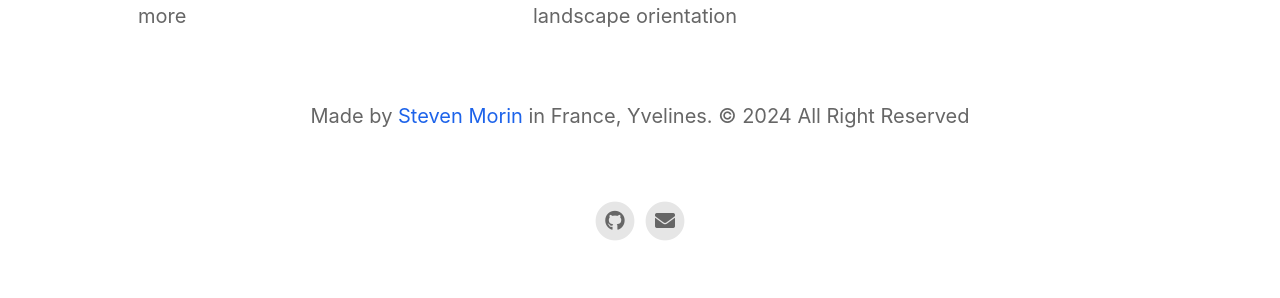
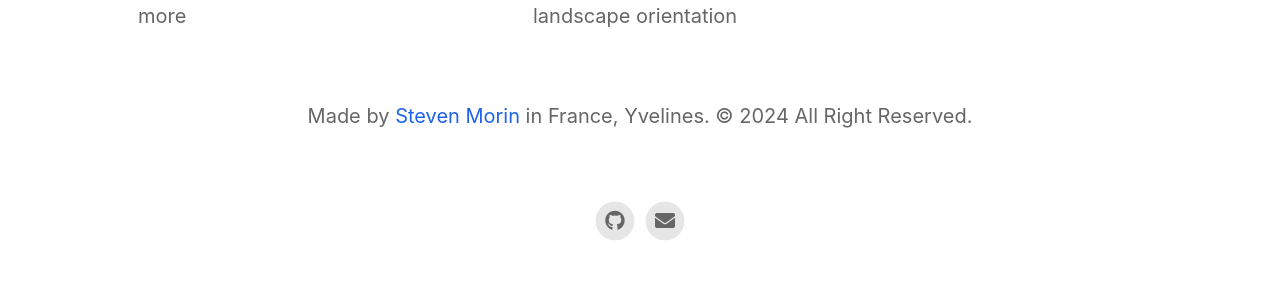
Before and after one commit to Mousquetaire-Softwares/FlipMe, a Jekyll site: the page built from index.html, in a window 1280 px wide. Shown: the part 1382-1680 px from the top of the page. Built offline with Jekyll 4.4.1, drawn with Linux system fonts in a browser that asks for light colours; nearby versions of some CDN libraries.

Commit message:
Missing dot

```diff
--- a/_config.yml
+++ b/_config.yml
@@ -22,7 +22,7 @@ enable_smart_app_banner                   : true
 # Information About Yourself
 your_name                                 : Steven Morin
 your_link                                 : https://www.linkedin.com/in/steven-morin-fr
-your_city                                 : France, Yvelines. © 2024 All Right Reserved
+your_city                                 : France, Yvelines. © 2024 All Right Reserved.
 email_address                             : mousquetaire.softwares@gmail.com
   #facebook_username                         :
   #instagram_username                        : ebaehr
```
